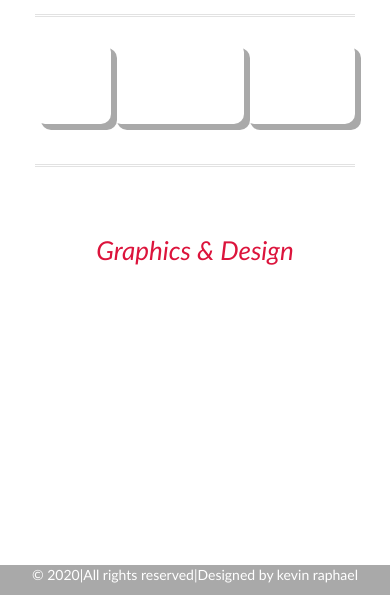
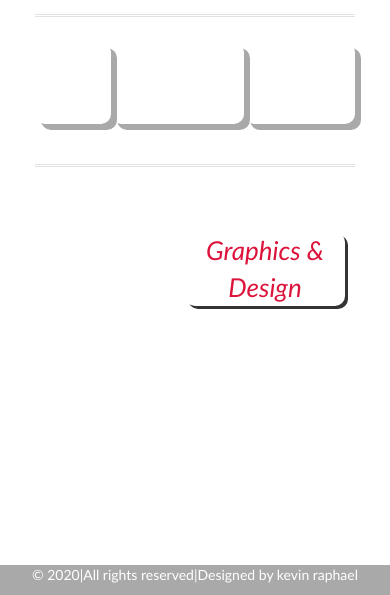
Before and after one commit to Kay-raph/cv, a plain HTML site: page index.html in a window 390 px wide. Shown: the part 249-844 px from the top of the page. Drawn offline with nearby package versions, Linux system fonts and the light colour scheme; files whose address does not match are found by name; a web font is replaced by a local one.

Commit message:
added border-radius

```diff
--- a/css/style.css
+++ b/css/style.css
@@ -463,11 +463,19 @@ font-weight: 800;
   }
  .designer{
      font-size: small;
-    text-align: center;
-    transition: 1s;
+     box-shadow: 3px 3px;
+     width: 50%;
+     border-radius: 10px;
+     margin-left: 150px;
+     text-align: center;
+     transition: 1s;
+     -webkit-border-radius: 10px;
+     -moz-border-radius: 10px;
+     -ms-border-radius: 10px;
+     -o-border-radius: 10px;
 }
 .designer:hover{
-     font-weight: 990;
+     font-weight: bolder;
      transform: scale(1.1);
      -webkit-transform: scale(1.1);
      -moz-transform: scale(1.1);
```
